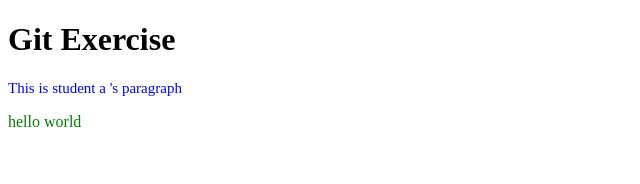
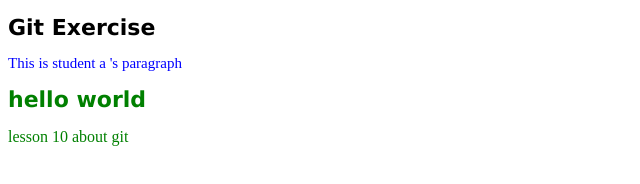
Before and after one commit to tania-gk/myFirst, a plain HTML site: page index.html in a window 1280 px wide. Shown: the whole page, without its empty margins (0-640 px from the left). Drawn offline with Linux system fonts and the light colour scheme.

Commit message:
changed h1

```diff
--- a/index.html
+++ b/index.html
@@ -12,7 +12,9 @@
           <p>This is student a 's paragraph</p>
       </div>
       <div class="student-b">
-          <p>hello world</p>
+          <h1>hello world</h1>
+          <p>lesson 10 about git</p>
+
       </div>
     </header>
  </html>
--- a/style.css
+++ b/style.css
@@ -6,3 +6,7 @@
 .student-b{
     color: green;
 }
+h1{
+    font-size: 22px;
+    font-family: Verdana;
+}
```
